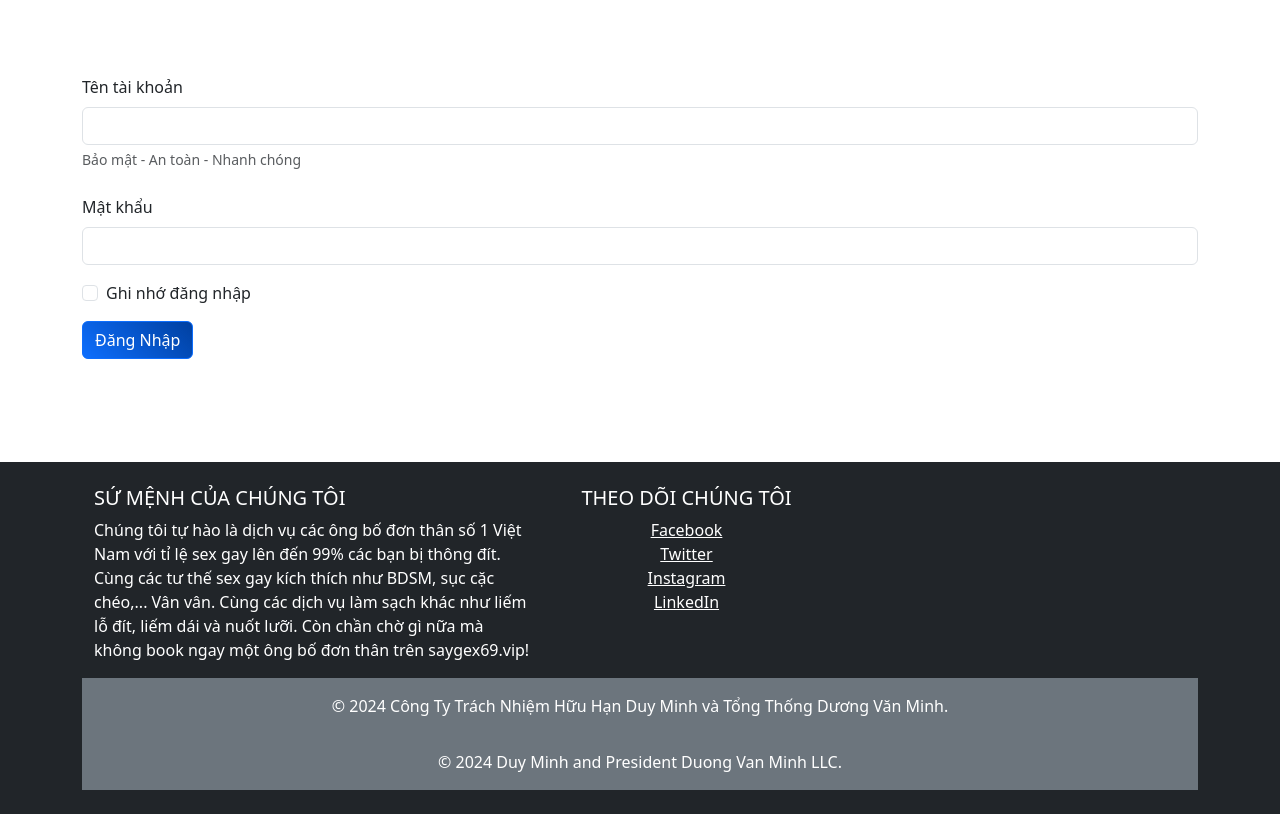
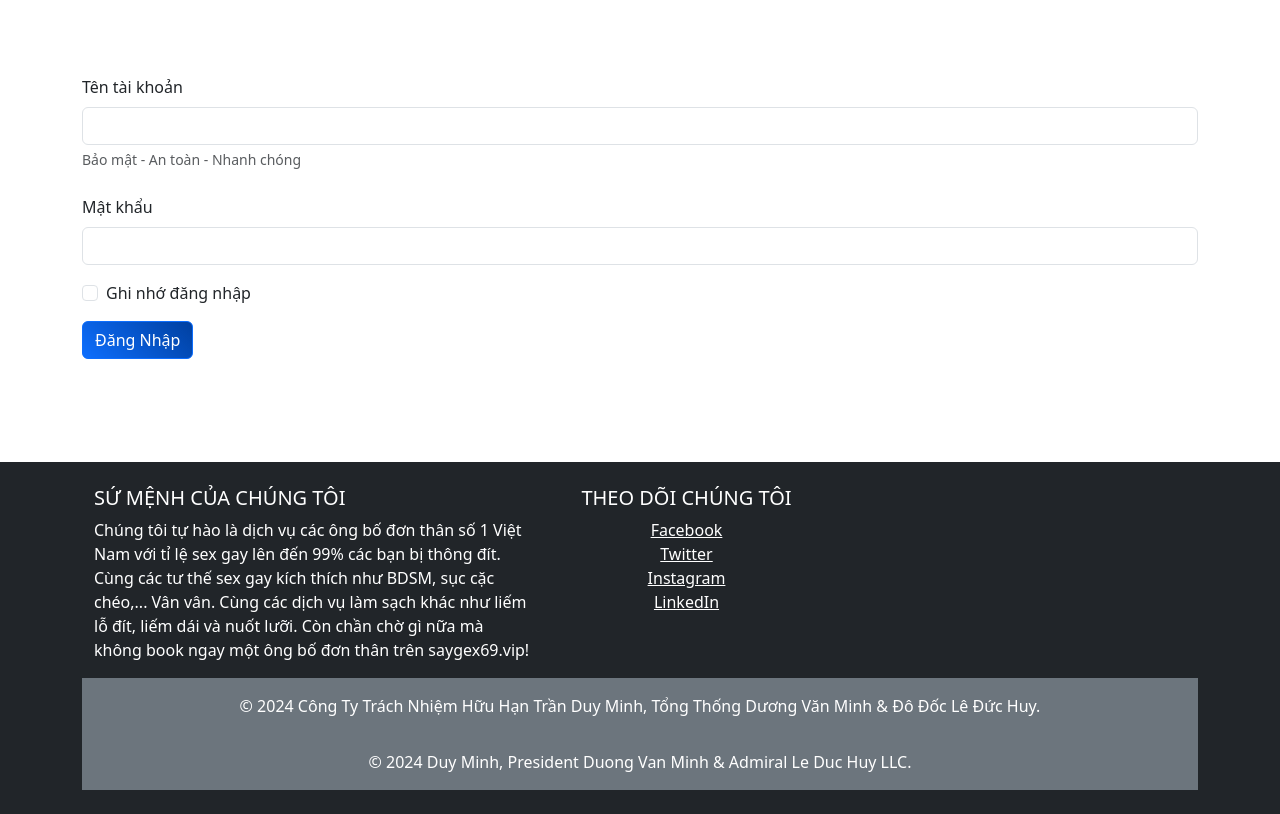
Before and after one commit to iwatchMLP1212/saygex69.vip-website, a plain HTML site: page signin.html in a window 1280 px wide. Shown: the part 169-983 px from the top of the page. Drawn offline with nearby package versions, Linux system fonts and the light colour scheme.

Commit message:
Add Admiral Le Duc Huy to credit

```diff
--- a/signin.html
+++ b/signin.html
@@ -73,10 +73,10 @@
 
         <!-- Copyright -->
         <div class="text-center p-3 bg-secondary">
-          © 2024 Công Ty Trách Nhiệm Hữu Hạn Duy Minh và Tổng Thống Dương Văn Minh.
+          © 2024 Công Ty Trách Nhiệm Hữu Hạn Trần Duy Minh, Tổng Thống Dương Văn Minh & Đô Đốc Lê Đức Huy.
         </div>
         <div class="text-center p-3 bg-secondary">
-            © 2024 Duy Minh and President Duong Van Minh LLC.
+          © 2024 Duy Minh, President Duong Van Minh & Admiral Le Duc Huy LLC.
           </div>
       </footer>
 
```
Also changed, not shown: index.html (+4 -4 lines), signup.html (+2 -2 lines).
